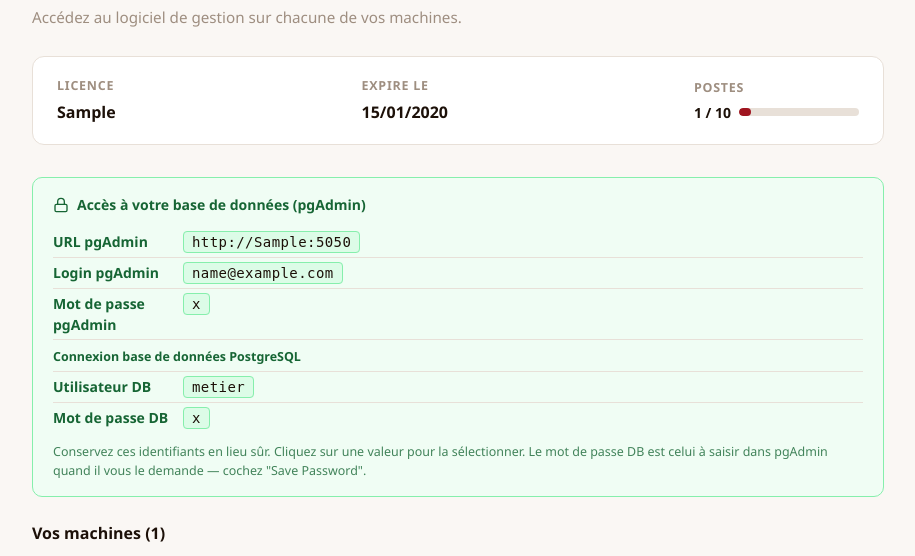
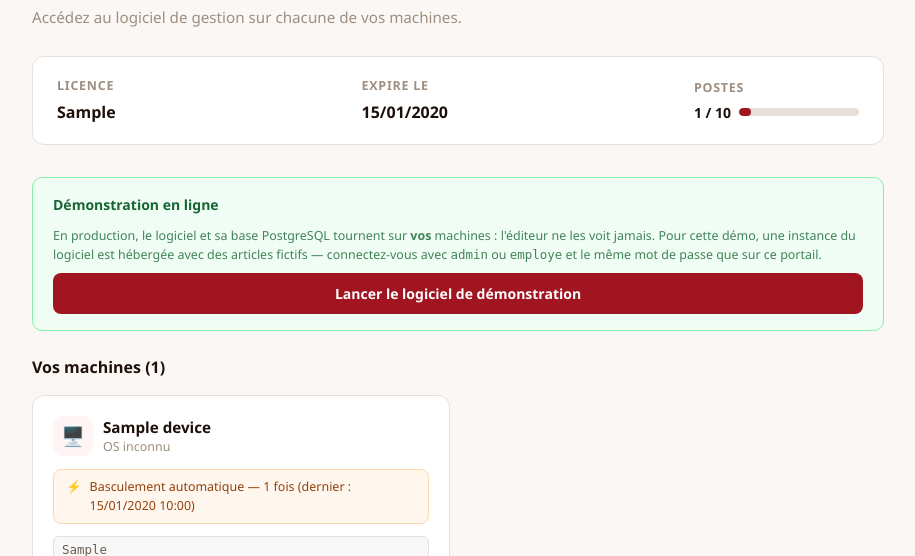
Before and after one commit to mpigajesse/saas-souverain, a Django app: template templates/tenants/mon-espace.html in a window 1280 px wide. Shown: the part 154-710 px from the top of the page, without its empty margins (182-1097 px from the left). Run offline with Django 5.2, Linux system fonts and the light colour scheme; the template is opened without the code that fills it: most values are stand-ins (such as "Sample title", 1, 10 or a date in 2020).

Commit message:
feat(demo): « Lancer le logiciel » ouvre le nœud PME hébergé pour la démo
En démo en ligne, les machines fictives n'ont que des adresses de réseau
local (10.0.x.x) : le bouton ne menait nulle part. DEMO_LOGICIEL_URL pointe
désormais vers une instance du nœud ss-node (spike/demo/ : un conteneur avec
PostgreSQL local éphémère, comptes admin/employe, articles fictifs).
Le bloc pgAdmin, lui aussi local, est remplacé par une explication en démo.

Co-Authored-By: Claude Opus 5.5 <noreply@anthropic.com>
Claude-Session: https://claude.ai/code/session_0154RrLbf6kCVLkhAmLzFP8L

```diff
--- a/config/settings.py
+++ b/config/settings.py
@@ -19,6 +19,8 @@ SECURE_PROXY_SSL_HEADER = ('HTTP_X_FORWARDED_PROTO', 'https')
 # administration Django désactivée. Vide = comportement normal.
 DEMO_PASSWORD = config('DEMO_PASSWORD', default='')
 DEMO_PUBLIQUE = bool(DEMO_PASSWORD)
+# URL publique du nœud PME de démonstration (spike/demo/), ouvert par « Lancer le logiciel ».
+DEMO_LOGICIEL_URL = config('DEMO_LOGICIEL_URL', default='').rstrip('/')
 
 INSTALLED_APPS = [
     'django.contrib.admin',
--- a/templates/tenants/mon-espace.html
+++ b/templates/tenants/mon-espace.html
@@ -263,6 +263,21 @@
     </div>
     {% endif %}
 
+    {% if demo_logiciel_url %}
+    <!-- Démo en ligne : pas d'accès pgAdmin, la base vit dans le logiciel hébergé -->
+    <div class="creds-card">
+      <h3>Démonstration en ligne</h3>
+      <p class="creds-warning" style="margin-top:0">
+        En production, le logiciel et sa base PostgreSQL tournent sur <strong>vos</strong> machines :
+        l'éditeur ne les voit jamais. Pour cette démo, une instance du logiciel est hébergée avec
+        des articles fictifs — connectez-vous avec <code>admin</code> ou <code>employe</code>
+        et le même mot de passe que sur ce portail.
+      </p>
+      <a href="{{ demo_logiciel_url }}/login" target="_blank" rel="noopener" class="btn-launch" style="display:inline-flex; margin-top:8px;">
+        Lancer le logiciel de démonstration
+      </a>
+    </div>
+    {% else %}
     <!-- Credentials pgAdmin -->
     <div class="creds-card">
       <h3>
@@ -303,6 +318,8 @@
         Le mot de passe DB est celui à saisir dans pgAdmin quand il vous le demande — cochez "Save Password".
       </p>
     </div>
+
+    {% endif %}
 
     <!-- Machines -->
     <h2 style="font-size: 1rem; font-weight: 700; margin-bottom: 16px; color: var(--text-primary);">
@@ -355,7 +372,14 @@
         </div>
 
         <div class="machine-actions">
-          {% if device.web_addr %}
+          {% if demo_logiciel_url %}
+          <a href="{{ demo_logiciel_url }}/login" target="_blank" rel="noopener" class="btn-launch">
+            <svg width="14" height="14" viewBox="0 0 16 16" fill="currentColor">
+              <path d="M6 3.5l5 4.5-5 4.5V3.5z"/>
+            </svg>
+            Lancer le logiciel
+          </a>
+          {% elif device.web_addr %}
           <a href="http://{{ device.web_addr }}/" target="_blank" rel="noopener" class="btn-launch">
             <svg width="14" height="14" viewBox="0 0 16 16" fill="currentColor">
               <path d="M6 3.5l5 4.5-5 4.5V3.5z"/>
--- a/tenants/views_espace.py
+++ b/tenants/views_espace.py
@@ -1,5 +1,6 @@
 import hashlib
 
+from django.conf import settings
 from django.contrib.auth.decorators import login_required
 from django.shortcuts import render, redirect
 from django.utils.text import slugify
@@ -43,4 +44,7 @@ def mon_espace(request):
         'active_license': active_license,
         'devices': devices,
         'pgadmin': pgadmin,
+        # Démo en ligne : les machines fictives n'ont pas d'adresse joignable ;
+        # « Lancer le logiciel » ouvre alors le nœud PME hébergé pour la démo.
+        'demo_logiciel_url': settings.DEMO_LOGICIEL_URL,
     })
```
Also changed, not shown: spike/demo/seed.sql (added, +25 -0 lines), 2 other files.
